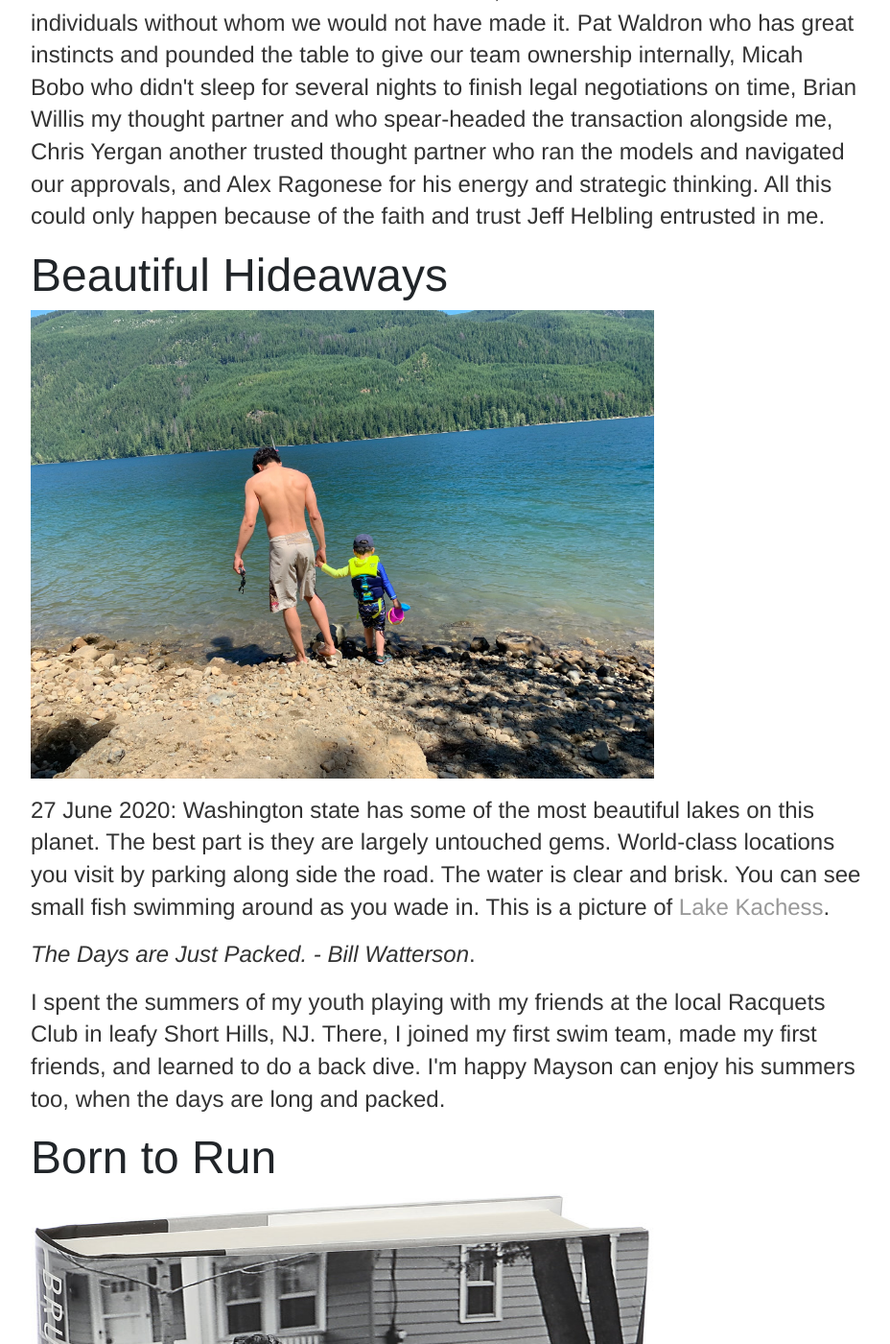
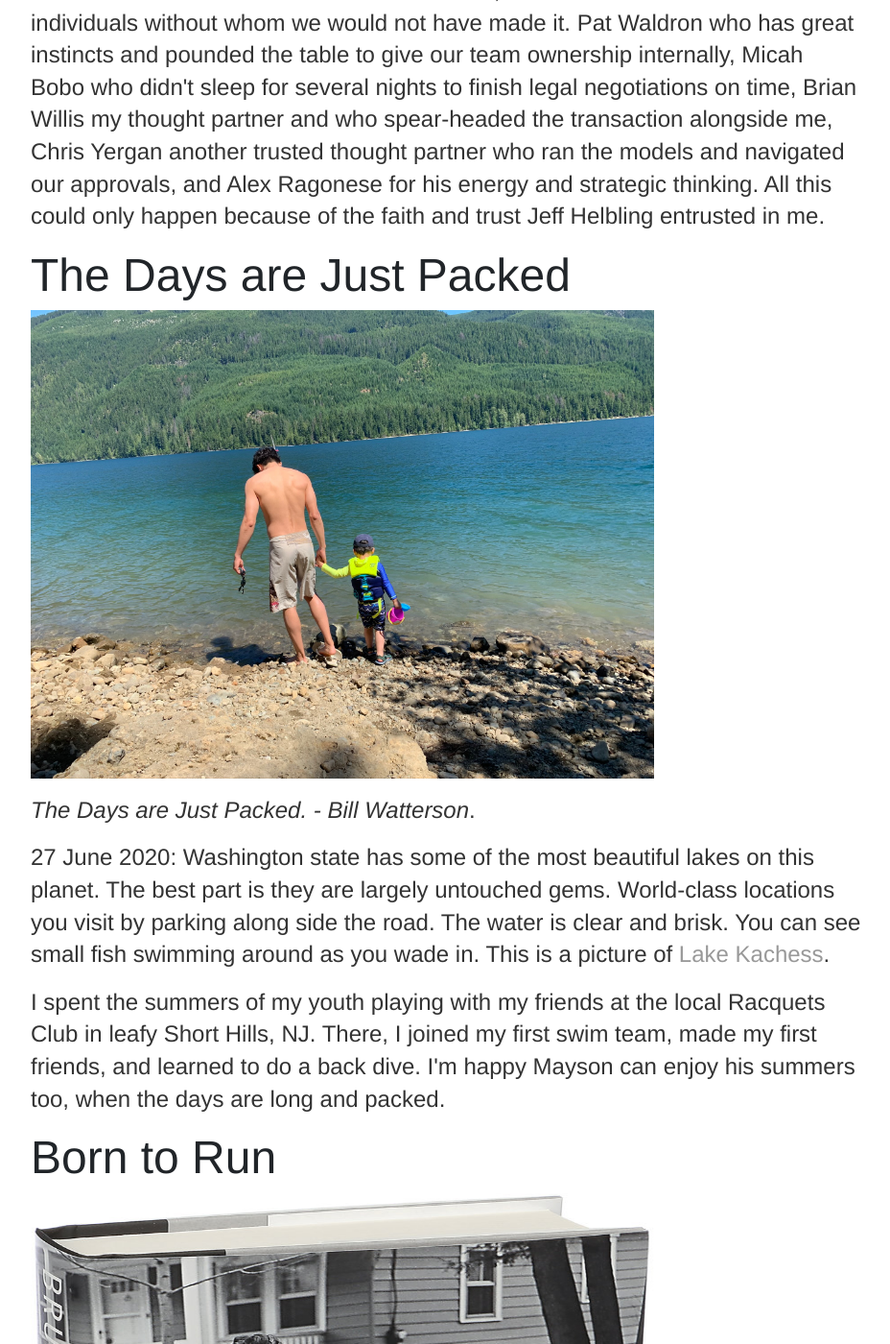
Before and after one commit to hikesandbikes/hikesandbikes.github.io, a Jekyll site: the page built from index.html, in a window 1280 px wide and 1400 px high, scrolled down 4044 px. Shown: the whole window at 96% size, without its empty margins (175-1103 px from the left). Built offline with Jekyll 4.4.1, drawn with Linux system fonts in a browser that asks for light colours.

Commit message:
change summer post

```diff
--- a/index.html
+++ b/index.html
@@ -129,22 +129,22 @@ title: Josh Huang's Blog
 		<div class="asset-footer">
 		</div>
 
-		<h1>Beautiful Hideaways</h1>
+		<h1>The Days are Just Packed</h1>
 
 		<div class="asset-content">
 		<div class="asset-body">
 
 		<p><img src="/static/img/creative3.jpeg" width="650"></p>
 
+		<blockquote>
+			<p><em>The Days are Just Packed. - Bill Watterson</em>.</p>
+		  </blockquote>
+
 		<p>27 June 2020: Washington state has some of the most beautiful lakes on this planet.  The best part
 			is they are largely untouched gems.  World-class locations you visit by parking along side
 			the road.  The water is clear and brisk. You can see small fish swimming around as you wade in.
 			This is a picture of <a href="https://www.recreation.gov/camping/campgrounds/232064">Lake Kachess</a>.
 		</p>
-
-		<blockquote>
-		  <p><em>The Days are Just Packed. - Bill Watterson</em>.</p>
-		</blockquote>
 
 		<p>I spent the summers of my youth playing with my friends at the local Racquets Club in leafy Short Hills, NJ.  There, I joined
 			my first swim team, made my first friends, and learned to do a back dive.  I'm
```
